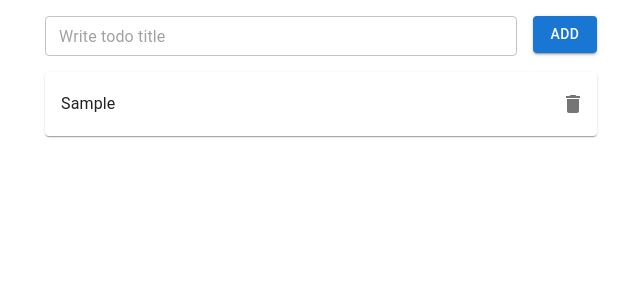
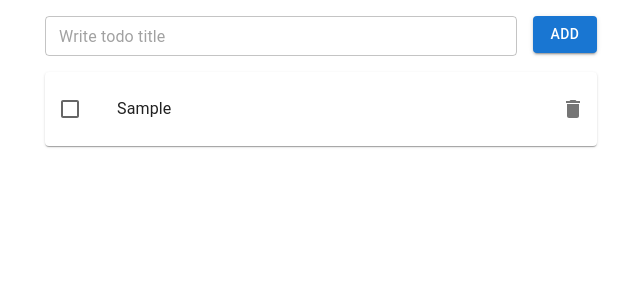
Before and after one commit to yuliayakovenko/react-todo-list, a React (Create React App) app: page / in a window 1280 px wide. Both pictures are taken after typing "Sample" into the empty fields and a click on the button "ADD". Shown: the top 300 px of the page, without its empty margins (319-959 px from the left). Built offline with nearby package versions, Linux system fonts and the light colour scheme.

Commit message:
TODO-4 Added ability to mark todo as completed

```diff
--- a/package.json
+++ b/package.json
@@ -39,5 +39,8 @@
       "last 1 firefox version",
       "last 1 safari version"
     ]
+  },
+  "devDependencies": {
+    "prettier": "2.4.1"
   }
 }
--- a/src/App.css
+++ b/src/App.css
@@ -1,3 +1,8 @@
 .App {
   background-color: lavender;
 }
+
+.todoIsCompeted {
+  text-decoration: line-through;
+  color: darkgrey;
+}
--- a/src/App.js
+++ b/src/App.js
@@ -8,6 +8,7 @@ import ClearIcon from '@mui/icons-material/Clear';
 import List from '@mui/material/List';
 import ListItem from '@mui/material/ListItem';
 import ListItemText from '@mui/material/ListItemText';
+import ListItemIcon from '@mui/material/ListItemIcon';
 import IconButton from '@mui/material/IconButton';
 import Paper from '@mui/material/Paper';
 import Container from '@mui/material/Container';
@@ -15,6 +16,7 @@ import OutlinedInput from '@mui/material/OutlinedInput';
 import Grid from '@mui/material/Grid';
 import Box from '@mui/material/Box';
 import InputAdornment from '@mui/material/InputAdornment';
+import Checkbox from '@mui/material/Checkbox';
 
 import './App.css';
 
@@ -28,39 +30,54 @@ function App() {
     event.preventDefault();
 
     if (todoTitle === '') {
-      return
+      return;
     }
 
-    setTodoList((prevState) => ([
+    setTodoList((prevState) => [
       ...prevState,
       {
         title: todoTitle,
         isCompleted: false,
         id: uuidv4(),
-      }
-    ]))
+      },
+    ]);
 
     clearTitle();
   }
 
   function onTitleChange(event) {
-    setTodoTitle(event.target.value)
+    setTodoTitle(event.target.value);
   }
 
   function clearTitle() {
-    setTodoTitle('')
+    setTodoTitle('');
   }
 
   function deleteTodoItem(todoId) {
     return () => {
       const filteredTodoList = todoList.filter((item) => {
-        return item.id !== todoId
+        return item.id !== todoId;
       });
 
-      setTodoList(filteredTodoList)
-    }
+      setTodoList(filteredTodoList);
+    };
   }
 
+  function changeIsCompleted(todoId) {
+    return () => {
+      const newTodoList = todoList.map((item) => {
+        if (item.id === todoId) {
+          return {
+            ...item,
+            isCompleted: !item.isCompleted,
+          };
+        }
+        return item;
+      });
+
+      setTodoList(newTodoList);
+    };
+  }
 
   return (
     <Container maxWidth="sm" sx={{ pt: 2 }}>
@@ -86,30 +103,43 @@ function App() {
               />
             </Grid>
             <Grid item>
-              <Button type="submit" variant="contained">Add</Button>
+              <Button type="submit" variant="contained">
+                Add
+              </Button>
             </Grid>
           </Grid>
         </form>
       </Box>
+      {todoList.length > 0 ? (
         <Paper>
-
           <List>
             {todoList.map((item) => {
               return (
                 <ListItem
                   key={item.id}
+                  pri
                   secondaryAction={
                     <IconButton edge="end" aria-label="delete" type="button" onClick={deleteTodoItem(item.id)}>
                       <DeleteIcon />
                     </IconButton>
                   }
                 >
-              <ListItemText primary={item.title} />
+                  <ListItemIcon>
+                    <Checkbox
+                      edge="start"
+                      checked={item.isCompleted}
+                      onChange={changeIsCompleted(item.id)}
+                      inputProps={{ 'aria-label': 'Mark todo as completed' }}
+                      title="Mark todo as completed"
+                    />
+                  </ListItemIcon>
+                  <ListItemText primary={item.title} className={item.isCompleted ? 'todoIsCompeted' : ''} />
                 </ListItem>
-          )
+              );
             })}
           </List>
         </Paper>
+      ) : null}
     </Container>
   );
 }
```
Also changed, not shown: 1 other file (tests, documents, lock files or other folders). Lines whose indentation alone changed are shown as unchanged.
